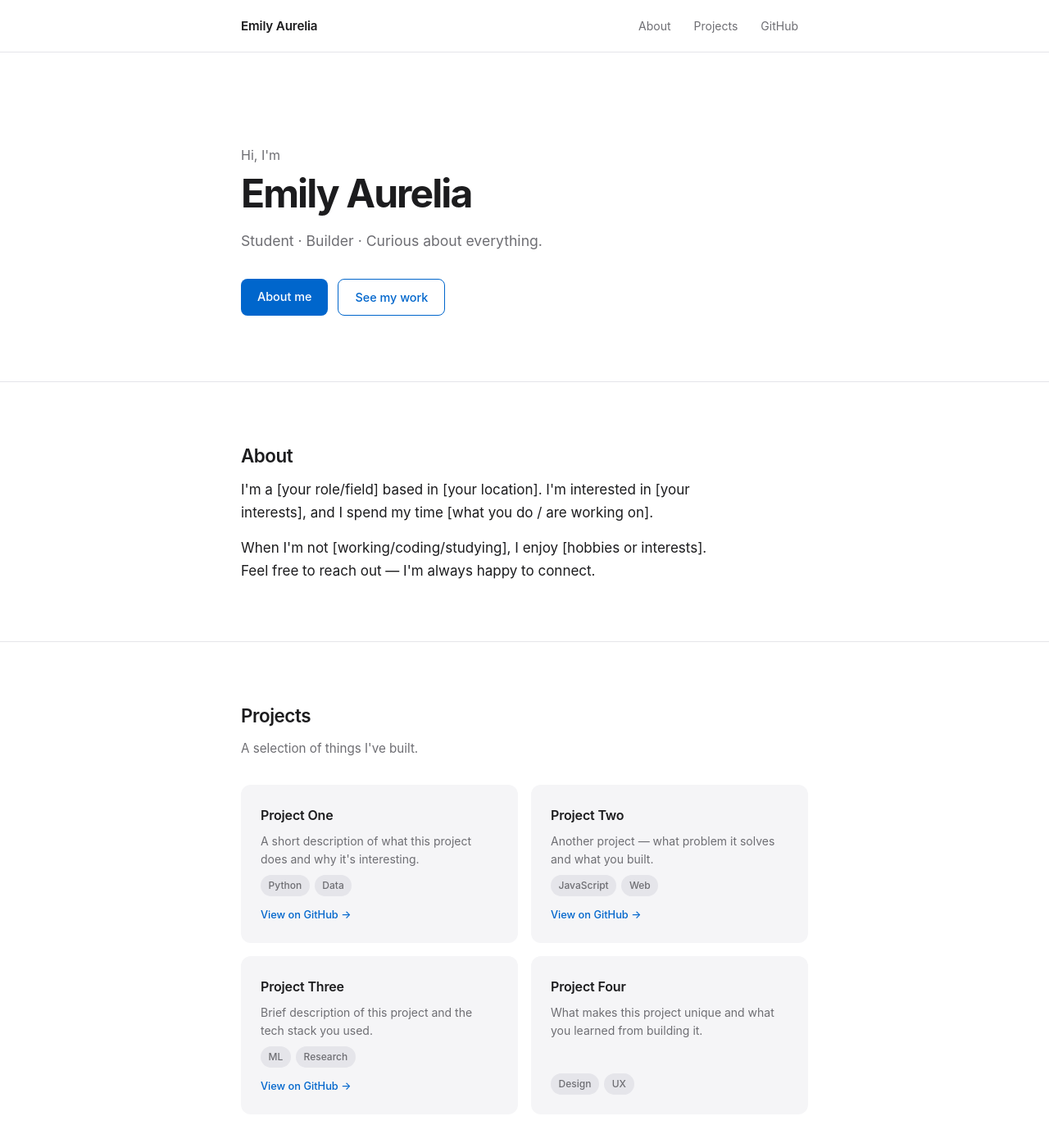
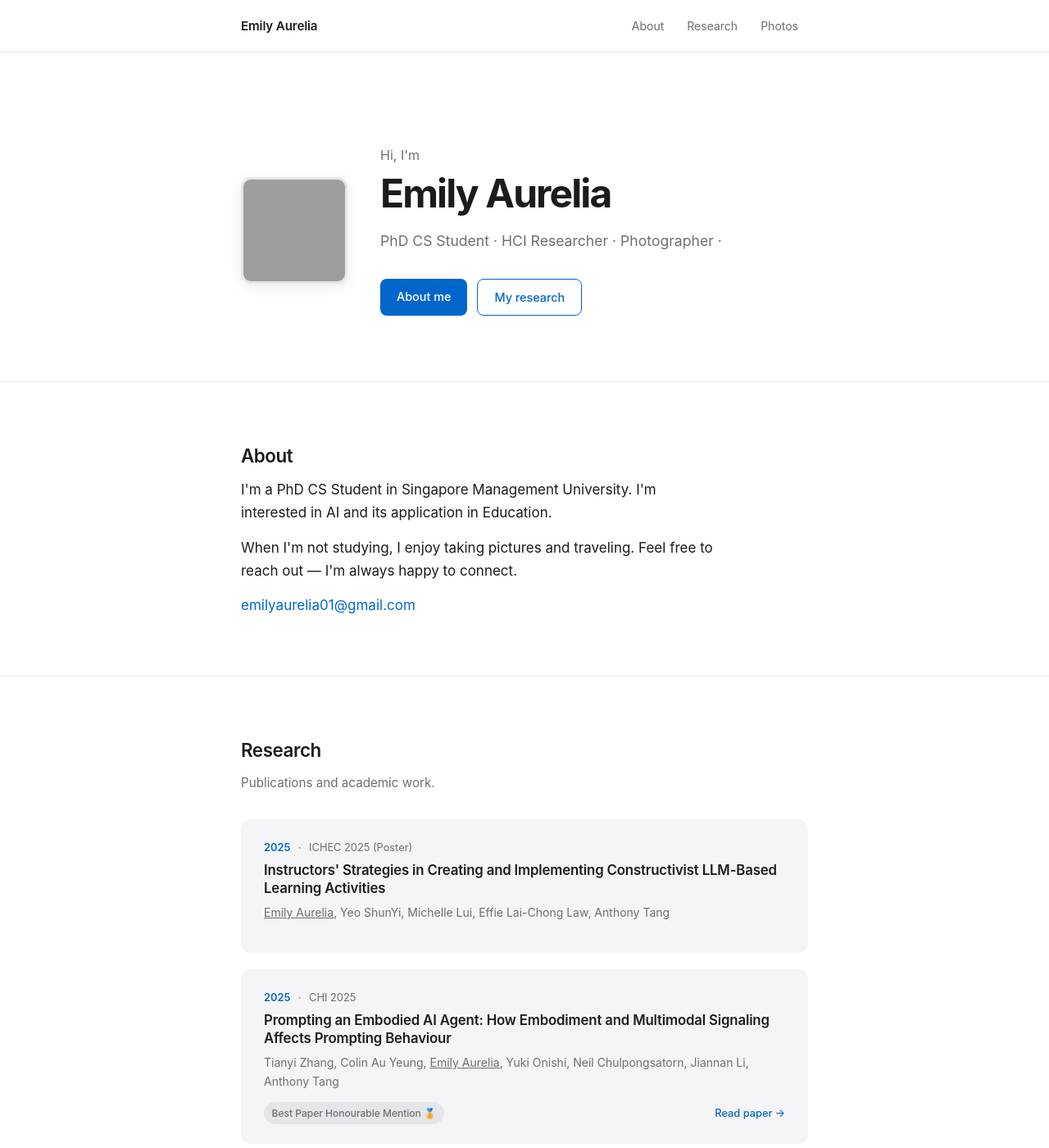
Before and after one commit to emilyaurelia/emilyaurelia.github.io, a Jekyll site: the page built from index.html, in a window 1280 px wide and 1400 px high. Shown: the whole window at 82% size. Built offline with Jekyll 4.4.1, drawn with Linux system fonts in a browser that asks for light colours; grey boxes are pictures that could not be loaded.

Commit message:
photo page and minor edits

```diff
--- a/_config.yml
+++ b/_config.yml
@@ -6,8 +6,9 @@ baseurl: ""
 author:
   name: Emily Aurelia
   github: emilyaurelia
-  # email: you@example.com
-  # linkedin: yourhandle
+  email: emilyaurelia01@gmail.com
+  work email: eaurelia.2025@phdcs.smu.edu.sg
+  linkedin: emilyaurelia
   # twitter: yourhandle
 
 # Build settings
--- /dev/null
+++ b/_data/papers.yml
@@ -0,0 +1,15 @@
+- title: "Instructors' Strategies in Creating and Implementing Constructivist LLM-Based Learning Activities"
+  authors: "<u>Emily Aurelia</u>, Yeo ShunYi, Michelle Lui, Effie Lai-Chong Law, Anthony Tang"
+  venue: "ICHEC 2025 (Poster)"
+  year: 2025
+  # abstract: "A short abstract or summary of what this paper is about and its key contributions."
+  url: ""
+  tags: []
+
+- title: "Prompting an Embodied AI Agent: How Embodiment and Multimodal Signaling Affects Prompting Behaviour"
+  authors: "Tianyi Zhang, Colin Au Yeung, <u>Emily Aurelia</u>, Yuki Onishi, Neil Chulpongsatorn, Jiannan Li, Anthony Tang"
+  venue: "CHI 2025"
+  year: 2025
+  # abstract: "Brief description of the paper's contributions and findings."
+  url: "https://dl.acm.org/doi/10.1145/3706598.3713110"
+  tags: [Best Paper Honourable Mention 🏅]
--- a/_layouts/default.html
+++ b/_layouts/default.html
@@ -14,11 +14,9 @@
     <div class="container">
       <a href="{{ '/' | relative_url }}" class="site-title">{{ site.author.name }}</a>
       <nav>
-        <a href="#about">About</a>
-        <a href="#projects">Projects</a>
-        {% if site.author.github %}
-        <a href="https://github.com/{{ site.author.github }}" target="_blank" rel="noopener">GitHub</a>
-        {% endif %}
+        <a href="{{ '/' | relative_url }}#about">About</a>
+        <a href="{{ '/' | relative_url }}#research">Research</a>
+        <a href="{{ '/photos' | relative_url }}">Photos</a>
       </nav>
     </div>
   </header>
--- a/assets/css/style.css
+++ b/assets/css/style.css
@@ -88,6 +88,24 @@ nav a:hover {
 .hero {
   padding: 7rem 0 5rem;
 }
+
+.hero-inner {
+  display: flex;
+  align-items: center;
+  gap: 2.5rem;
+}
+
+.profile-pic {
+  width: 130px;
+  height: 130px;
+  border-radius: var(--radius);
+  object-fit: cover;
+  flex-shrink: 0;
+  border: 3px solid var(--border);
+  box-shadow: 0 4px 16px rgba(0, 0, 0, 0.08);
+}
+
+.hero-text { flex: 1; }
 
 .hero .greeting {
   font-size: 1rem;
@@ -226,6 +244,176 @@ nav a:hover {
   margin-top: 0.25rem;
 }
 
+/* ─── Page hero (inner pages) ─────────────────────────────────────────── */
+.page-hero {
+  padding: 5rem 0 2.5rem;
+}
+
+.page-hero h1 {
+  font-size: clamp(1.8rem, 4vw, 2.5rem);
+  font-weight: 700;
+  letter-spacing: -0.03em;
+  line-height: 1.15;
+  margin-bottom: 0.5rem;
+}
+
+.page-subtitle {
+  font-size: 1.05rem;
+  color: var(--muted);
+}
+
+/* ─── Papers list ─────────────────────────────────────────────────────── */
+.papers-list {
+  display: flex;
+  flex-direction: column;
+  gap: 1.25rem;
+}
+
+.paper-card {
+  background: var(--surface);
+  border-radius: var(--radius);
+  padding: 1.5rem 1.75rem;
+  display: flex;
+  flex-direction: column;
+  gap: 0.4rem;
+  transition: transform 0.15s, box-shadow 0.15s;
+}
+.paper-card:hover {
+  transform: translateY(-2px);
+  box-shadow: 0 6px 20px rgba(0, 0, 0, 0.07);
+}
+
+.paper-meta {
+  display: flex;
+  align-items: center;
+  gap: 0.6rem;
+  font-size: 0.8rem;
+  color: var(--muted);
+}
+
+.paper-year {
+  font-weight: 600;
+  color: var(--accent);
+}
+
+.paper-venue::before {
+  content: "·";
+  margin-right: 0.6rem;
+}
+
+.paper-title {
+  font-size: 1.05rem;
+  font-weight: 600;
+  letter-spacing: -0.01em;
+  line-height: 1.3;
+}
+
+.paper-title a {
+  color: var(--text);
+}
+.paper-title a:hover {
+  color: var(--accent);
+  text-decoration: none;
+}
+
+.paper-authors {
+  font-size: 0.875rem;
+  color: var(--muted);
+}
+
+.paper-abstract {
+  font-size: 0.875rem;
+  color: var(--muted);
+  line-height: 1.6;
+  margin-top: 0.25rem;
+}
+
+.paper-footer {
+  display: flex;
+  align-items: center;
+  justify-content: space-between;
+  flex-wrap: wrap;
+  gap: 0.5rem;
+  margin-top: 0.5rem;
+}
+
+.paper-link {
+  font-size: 0.8rem;
+  font-weight: 500;
+  white-space: nowrap;
+}
+
+/* ─── Photos gallery ──────────────────────────────────────────────────── */
+.photo-event {
+  margin-bottom: 3.5rem;
+}
+
+.photo-event-header {
+  display: flex;
+  align-items: baseline;
+  gap: 0.75rem;
+  margin-bottom: 1rem;
+}
+
+.photo-event-name {
+  font-size: 1.15rem;
+  font-weight: 600;
+  letter-spacing: -0.02em;
+}
+
+.photo-event-date {
+  font-size: 0.85rem;
+  color: var(--muted);
+}
+
+.photo-grid {
+  display: grid;
+  grid-template-columns: repeat(auto-fill, minmax(140px, 1fr));
+  gap: 0.6rem;
+}
+
+.photo-item {
+  position: relative;
+  height: 0;
+  padding-bottom: 100%;
+  z-index: 0;
+}
+.photo-item:hover {
+  z-index: 10;
+}
+
+.photo-thumb {
+  position: absolute;
+  top: 50%;
+  left: 50%;
+  transform: translate(-50%, -50%);
+  width: 100%;
+  height: 100%;
+  object-fit: cover;
+  border-radius: 8px;
+  cursor: pointer;
+  transition: width 0.3s cubic-bezier(0.34, 1.56, 0.64, 1),
+              height 0.3s cubic-bezier(0.34, 1.56, 0.64, 1),
+              max-width 0.3s cubic-bezier(0.34, 1.56, 0.64, 1),
+              max-height 0.3s cubic-bezier(0.34, 1.56, 0.64, 1),
+              box-shadow 0.3s ease,
+              border-radius 0.3s ease;
+}
+.photo-item:hover .photo-thumb {
+  width: auto;
+  height: auto;
+  max-width: 280px;
+  max-height: 280px;
+  object-fit: unset;
+  box-shadow: 0 16px 48px rgba(0, 0, 0, 0.25);
+  border-radius: 10px;
+}
+
+@media (max-width: 600px) {
+  .photo-grid { grid-template-columns: repeat(auto-fill, minmax(100px, 1fr)); }
+  .photo-item:hover .photo-thumb { max-width: 220px; max-height: 220px; }
+}
+
 /* ─── Footer ──────────────────────────────────────────────────────────── */
 .site-footer {
   border-top: 1px solid var(--border);
@@ -241,6 +429,7 @@ nav a:hover {
 /* ─── Responsive ──────────────────────────────────────────────────────── */
 @media (max-width: 600px) {
   .hero { padding: 4rem 0 3.5rem; }
+  .hero-inner { flex-direction: column; align-items: flex-start; gap: 1.5rem; }
   .section { padding: 3rem 0; }
   nav a { padding: 0.3rem 0.5rem; }
 }
--- a/index.html
+++ b/index.html
@@ -5,15 +5,20 @@ title: Home
 
 <section class="hero">
   <div class="container">
+    <div class="hero-inner">
+      <img src="{{ '/assets/images/profile.jpg' | relative_url }}" alt="Emily Aurelia" class="profile-pic" />
+      <div class="hero-text">
         <p class="greeting">Hi, I'm</p>
         <h1>Emily Aurelia</h1>
         <p class="tagline">
           <!-- Edit this: your role, field, or one-liner about yourself -->
-      Student · Builder · Curious about everything.
+          PhD CS Student · HCI Researcher · Photographer ·
         </p>
         <div class="hero-links">
           <a href="#about" class="btn">About me</a>
-      <a href="#projects" class="btn btn-outline">See my work</a>
+          <a href="#research" class="btn btn-outline">My research</a>
+        </div>
+      </div>
     </div>
   </div>
 </section>
@@ -24,11 +29,11 @@ title: Home
     <div class="about-content">
       <p>
         <!-- Edit this: introduce yourself in a few sentences -->
-        I'm a [your role/field] based in [your location]. I'm interested in
-        [your interests], and I spend my time [what you do / are working on].
+        I'm a PhD CS Student in Singapore Management University. I'm interested in
+        AI and its application in Education.
       </p>
       <p>
-        When I'm not [working/coding/studying], I enjoy [hobbies or interests].
+        When I'm not studying, I enjoy taking pictures and traveling.
         Feel free to reach out — I'm always happy to connect.
       </p>
       {% if site.author.email %}
@@ -38,25 +43,40 @@ title: Home
   </div>
 </section>
 
-<section id="projects" class="section">
+<section id="research" class="section">
   <div class="container">
-    <h2>Projects</h2>
-    <p class="section-subtitle">A selection of things I've built.</p>
-    <div class="project-grid">
-      {% for project in site.data.projects %}
-      <div class="project-card">
-        <h3>{{ project.name }}</h3>
-        <p>{{ project.description }}</p>
-        {% if project.tags %}
+    <h2>Research</h2>
+    <p class="section-subtitle">Publications and academic work.</p>
+    <div class="papers-list">
+      {% for paper in site.data.papers %}
+      <div class="paper-card">
+        <div class="paper-meta">
+          <span class="paper-year">{{ paper.year }}</span>
+          <span class="paper-venue">{{ paper.venue }}</span>
+        </div>
+        <h3 class="paper-title">
+          {% if paper.url and paper.url != "" %}
+          <a href="{{ paper.url }}" target="_blank" rel="noopener">{{ paper.title }}</a>
+          {% else %}
+          {{ paper.title }}
+          {% endif %}
+        </h3>
+        <p class="paper-authors">{{ paper.authors }}</p>
+        {% if paper.abstract %}
+        <p class="paper-abstract">{{ paper.abstract }}</p>
+        {% endif %}
+        <div class="paper-footer">
+          {% if paper.tags %}
           <div class="tags">
-          {% for tag in project.tags %}
+            {% for tag in paper.tags %}
             <span class="tag">{{ tag }}</span>
             {% endfor %}
           </div>
           {% endif %}
-        {% if project.url and project.url != "" %}
-        <a href="{{ project.url }}" target="_blank" rel="noopener" class="project-link">View on GitHub →</a>
+          {% if paper.url and paper.url != "" %}
+          <a href="{{ paper.url }}" target="_blank" rel="noopener" class="paper-link">Read paper →</a>
           {% endif %}
+        </div>
       </div>
       {% endfor %}
     </div>
```
Also changed, not shown: _data/photos.yml (added, +12 -0 lines), photos.html (added, +32 -0 lines), research.html (added, +50 -0 lines), 3 other files. Lines whose indentation alone changed are shown as unchanged.
